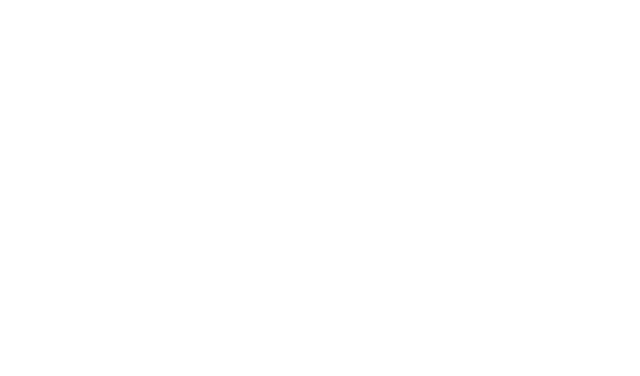
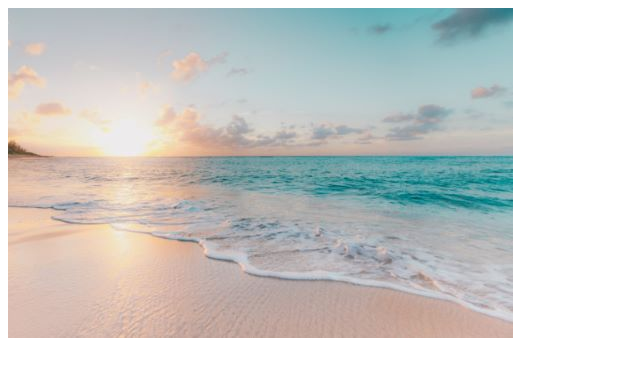
Before and after one commit to Kerosin002/OleksandrNychyporchuk---Recruitment-task, a website: page index.html in a window 1280 px wide. Shown: the whole page, without its empty margins (0-640 px from the left). Drawn offline with Linux system fonts and the light colour scheme.

Commit message:
Adding image

```diff
--- a/index.html
+++ b/index.html
@@ -9,5 +9,6 @@
     <title>Oleksandr Nychyporchuk - Recruitment task</title>
 </head>
 <body>
+    <img src="images/sean-o-KMn4VEeEPR8-unsplash_1_s6zmfh_ar_505_330,c_fill,g_auto__c_scale,w_538.jpg" alt="image_sea">
 
 </body>
```
